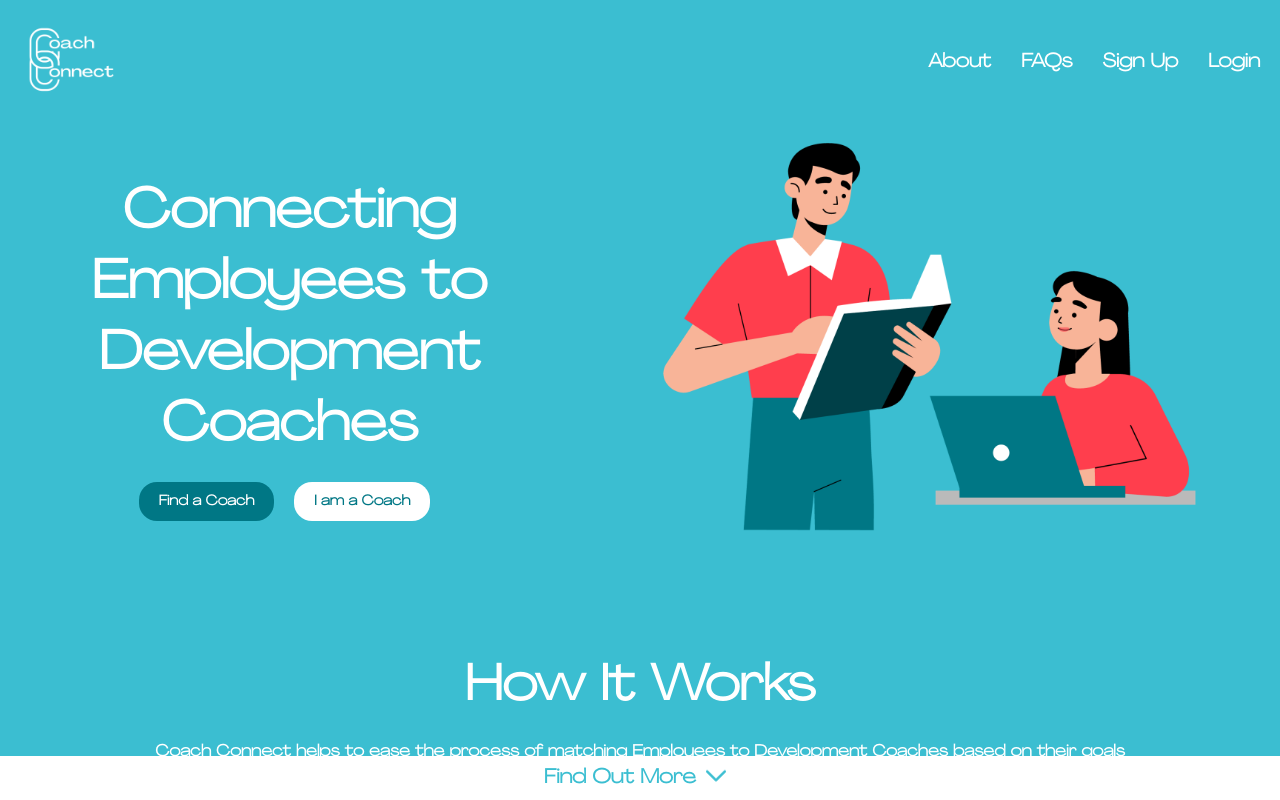
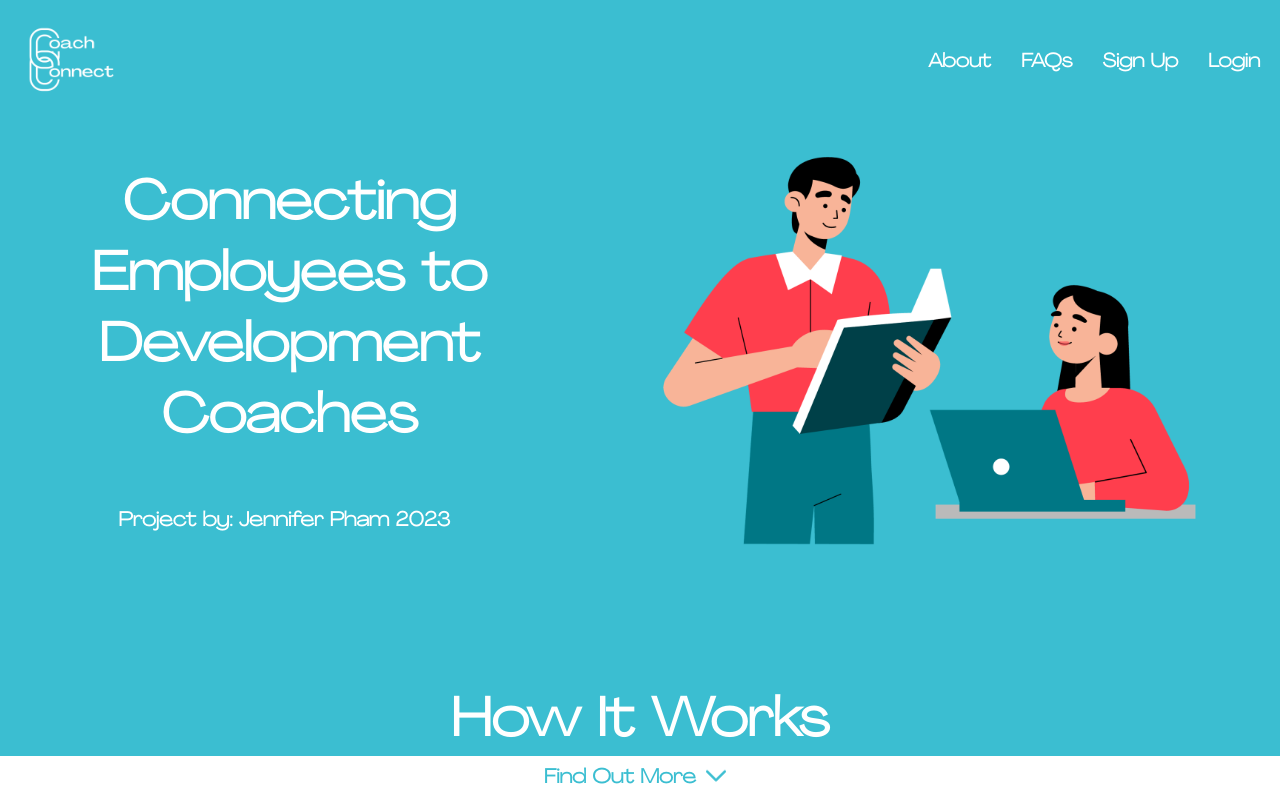
Before and after one commit to jxp100/coach-connect-test, a React (Create React App) app in the folder coach-connect-test/: page / in a window 1280 px wide. Shown: the top 800 px of the page. Built offline with nearby package versions, Linux system fonts and the light colour scheme.

Commit message:
refactor: changing format of coach buttons

```diff
--- a/coach-connect-test/src/App.js
+++ b/coach-connect-test/src/App.js
@@ -1,11 +1,9 @@
 import React from 'react';
 import './App.css';
-import Footer from './components/views/footer';
 import Header from './components/views/header';
 import TopSection from './components/views/topSection';
 import ScrollToSection from './components/views/scrollToSection';
 import About from './components/views/about';
-import { useState } from 'react';
 
 function App() {
 
@@ -17,12 +15,10 @@ function App() {
 
       <div id='about-section'>
         <About />
-        <ScrollToSection text={'Find Out More'} targetPage={"about-section"} offset={-90} />
-
       </div>
 
 
-      {/* <Footer /> */}
+      <ScrollToSection text={'Find Out More'} targetPage={"about-section"} offset={-90} />
     </div>
   );
 }
--- a/coach-connect-test/src/components/styles/About.css
+++ b/coach-connect-test/src/components/styles/About.css
@@ -25,10 +25,18 @@ p{
     margin-bottom: 10px;
 }
 
-.find-coach-button {
+.find-coach-button  {
     font-size: 14px;
         padding: 10px 20px;
         border-radius: 18px;
+                font-size: 14px;
+                font-family: 'agrandir wide light', sans-serif;
+                font-weight: bolder;
+                background-color: #007785;
+                color: #fff;
+                border: none;
+                cursor: pointer;
+                transition: background-color 0.3s, color 0.3s;
 
 }
 
@@ -36,6 +44,32 @@ p{
     font-size: 14px;
         padding: 10px 20px;
         border-radius: 18px;
+            font-size: 14px;
+            font-family: 'agrandir wide light', sans-serif;
+            font-weight: bolder;
+            background-color: #fff;
+            color: #007785;
+            border: none;
+            cursor: pointer;
+            transition: background-color 0.3s, color 0.3s;
+}
+
+.find-coach-button:hover{
+    background-color: #fff;
+    color: #007785;
+}
+
+
+.i-am-coach-button:hover {
+    background-color: #007785;
+    color: #fff;
+}
+
+.find-coach-button:focus{
+        border: 2px solid #fff;
+}
+.i-am-coach-button:focus {
+    border: 2px solid #007785;
 }
 
 h4 {
@@ -50,7 +84,7 @@ h4 {
 .card-container {
     display: flex;
     justify-content: space-between;
-    /* Adjust as needed to control spacing */
+
 }
 
 
@@ -72,23 +106,55 @@ h4 {
 
 .card p {
     font-family: 'agrandir wide light', sans-serif;
-    font-size: 18px;
+    font-size: 25px;
     font-weight: bolder;
     margin-top: 10px;
+}
+
+.card-coach {
+    flex: 1;
+    background-color: #fff;
+    border-radius: 20px;
+    padding: 15px;
+    color: #007785;
+    font-weight: bolder;
+    text-align: center;
+    margin: 0 10px;
+}
+
+.card-coach img {
+    max-width: 100%;
+    height: auto;
+}
+
+.card-coach p {
+    font-family: 'agrandir wide light', sans-serif;
+    font-size: 25px;
+    font-weight: bolder;
+    margin-top: 10px;
+    color: #007785;
 }
 
 h2 {
     text-align: center;
     width: 100%;
     font-family: 'agrandir wide light', sans-serif;
-    font-size: 50px;
+    font-size: 54px;
     color: #fff;
 }
 
-h3 {
+.card-coach h3 {
+    font-family: 'agrandir wide light', sans-serif;
     text-align: center;
     width: 100%;
+    font-size: 14px;
+    color: #007785;
+}
+
+.card h3 {
     font-family: 'agrandir wide light', sans-serif;
+    text-align: center;
+    width: 100%;
     font-size: 14px;
     color: #fff;
 }
--- a/coach-connect-test/src/components/styles/Top.css
+++ b/coach-connect-test/src/components/styles/Top.css
@@ -23,52 +23,9 @@ h1 {
     margin-bottom: 20px;
 }
 
-.buttons {
-    display: flex;
-    gap: 20px;
-}
-
-.find-coach-button {
-    padding: 15px 35px;
-    font-size: 16px;
+h5 {
     font-family: 'agrandir wide light', sans-serif;
-    font-weight: bolder;
-    background-color: #007785;
-    color: #fff;
-    border: none;
-    border-radius: 18px;
-    cursor: pointer;
-    transition: background-color 0.3s, color 0.3s;
-}
-.i-am-coach-button {
-    padding: 15px 35px;
-        font-size: 16px;
-        font-family: 'agrandir wide light', sans-serif;
-        font-weight: bolder;
-        background-color: #fff;
-        color: #007785;
-        border: none;
-        border-radius: 18px;
-        cursor: pointer;
-        transition: background-color 0.3s, color 0.3s;
-}
-
-.find-coach-button:hover{
-    background-color: #fff;
-    color: #007785;
-}
-
-
-.i-am-coach-button:hover {
-    background-color: #007785;
-    color: #fff;
-}
-
-.find-coach-button:focus{
-        border: 2px solid #fff;
-}
-.i-am-coach-button:focus {
-    border: 2px solid #007785;
+    font-size: 20px;
 }
 
 .image img {
--- a/coach-connect-test/src/components/views/about.js
+++ b/coach-connect-test/src/components/views/about.js
@@ -19,11 +19,6 @@ const About = () => {
         <div className="about-container" id="about-section">
             <div>
                 <h2>How It Works</h2>
-                <h4>
-                    Coach Connect helps to ease the process of matching Employees to
-                    Development Coaches based on their goals and requirements to help you
-                    invest in your employees so they can reach their highest potential.
-                </h4>
 
                 <div className="buttons">
                     <button
@@ -76,8 +71,7 @@ const About = () => {
 
                     {activeButton === 'I am a Coach' && (
                         <>
-                            {/* Add your "I am a Coach" content here */}
-                            <div className="card">
+                            <div className="card-coach">
                                 <p>1. Create Your Profile</p>
                                 <img src={createProfile} alt="create-profile" />
                                 <h3>
@@ -85,7 +79,7 @@ const About = () => {
                                     employee
                                 </h3>
                             </div>
-                            <div className="card">
+                            <div className="card-coach">
                                 <p>2. Set your Preferences</p>
                                 <img src={preferences} alt="preferences" />
                                 <h3>
@@ -94,7 +88,7 @@ const About = () => {
                                     appropriate employee to coach
                                 </h3>
                             </div>
-                            <div className="card">
+                            <div className="card-coach">
                                 <p>3. Get Connected!</p>
                                 <img src={handshake} alt="get-connected" />
                                 <h3>
--- a/coach-connect-test/src/components/views/scrollToSection.js
+++ b/coach-connect-test/src/components/views/scrollToSection.js
@@ -11,8 +11,7 @@ const ScrollToSection = ({ text, targetPage, offset }) => {
         const element = document.getElementById(targetPage);
         if (element) {
             // Calculate the offset based on your needs
-            const offset = offset; // Adjust this value as needed
-            const targetTop = element.getBoundingClientRect().top + window.scrollY - offset;
+            const targetTop = element.getBoundingClientRect().top + window.scrollY - offset ;
 
             // Scroll to the targetTop
             window.scrollTo({ top: targetTop, behavior: 'smooth' });
--- a/coach-connect-test/src/components/views/topSection.js
+++ b/coach-connect-test/src/components/views/topSection.js
@@ -1,9 +1,6 @@
 import React from 'react';
 import top from '../images/TopImage.png'
 import '../styles/Top.css';
-import { useState } from 'react';
-import About from './about';
-
 
 const TopSection = () => {
 
@@ -11,22 +8,11 @@ const TopSection = () => {
         <div className="top-section">
             <div className="text">
                 <h1>Connecting Employees to Development Coaches</h1>
-                <div className="buttons">
-                    <button
-                        className="find-coach-button"
-                    >
-                        Find a Coach
-                    </button>
-                    <button
+                <h5>Project by: Jennifer Pham 2023</h5>
 
-                        className="i-am-coach-button"
-                    >
-                        I am a Coach
-                    </button>
-                </div>
             </div>
             <div className="image">
-                <img src= {top} alt="Top Section Image" />
+                <img src= {top} alt="Top Section" />
             </div>
             <div className="top-section">
 
```
